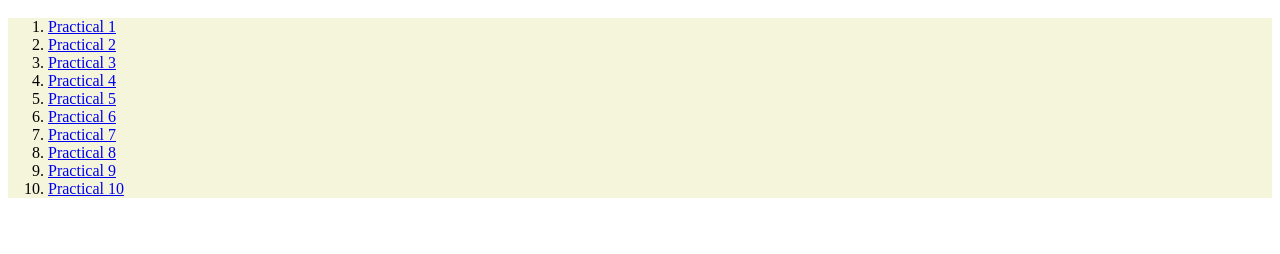
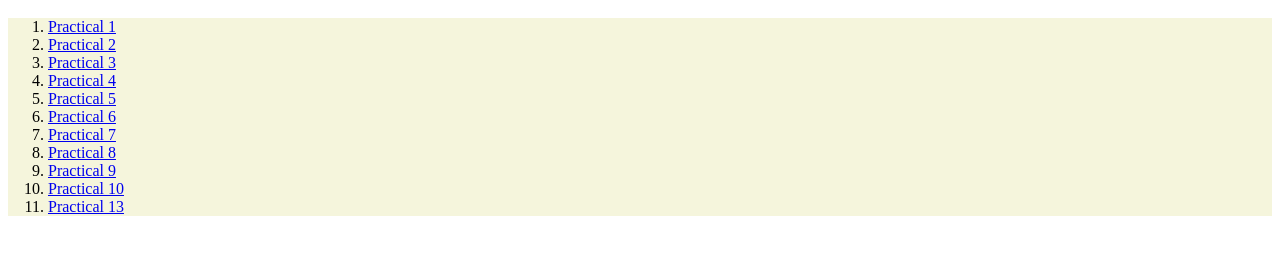
Before and after one commit to rohanverma2711/FullStack-1-2021, a plain HTML site: page index.html in a window 1280 px wide. Shown: the part 188-442 px from the top of the page. Drawn offline with Linux system fonts and the light colour scheme.

Commit message:
Update index.html

```diff
--- a/index.html
+++ b/index.html
@@ -20,6 +20,8 @@
         <li><a href="https://rohanverma2711.github.io/FullStack-1-2021/PAges/practical_8.html">Practical 8</a></li>
         <li><a href="https://rohanverma2711.github.io/FullStack-1-2021/PAges/PRACTICAL_9.HTML">Practical 9</a></li>
         <li><a href="https://rohanverma2711.github.io/FullStack-1-2021/PAges/practical10.html">Practical 10</a></li>
+        <li><a href="https://rohanverma2711.github.io/FullStack-1-2021/PAges/practical13.html">Practical 13</a></li>
+
 
 
     </ol>
```
